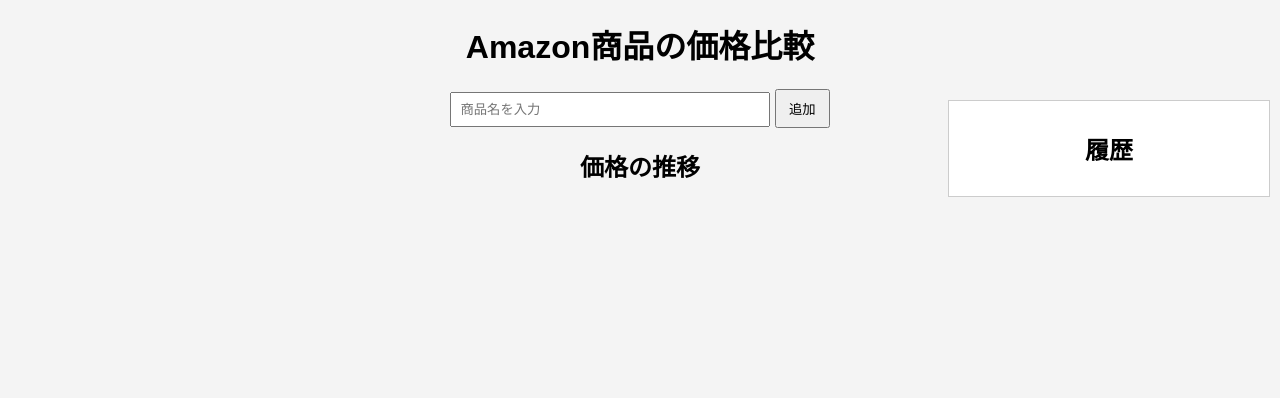
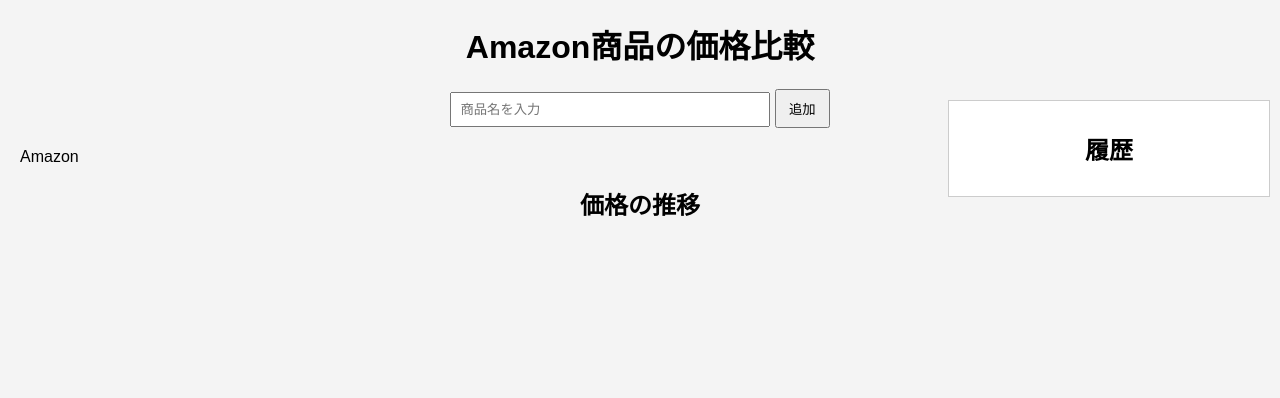
Before and after one commit to Meruem-beginner/News, a plain HTML site: page index.html in a window 1280 px wide. Drawn offline with nearby package versions, Linux system fonts and the light colour scheme.

Commit message:
Update index.html

```diff
--- a/index.html
+++ b/index.html
@@ -12,6 +12,7 @@
         <input type="text" id="product-name" placeholder="商品名を入力">
         <button onclick="addProduct()">追加</button>
     </div>
+    <p src='https://amzn.to/3IBO1rZ'>Amazon</p>
     <div id="price-history">
         <h2>価格の推移</h2>
         <canvas id="priceChart"></canvas>
```
